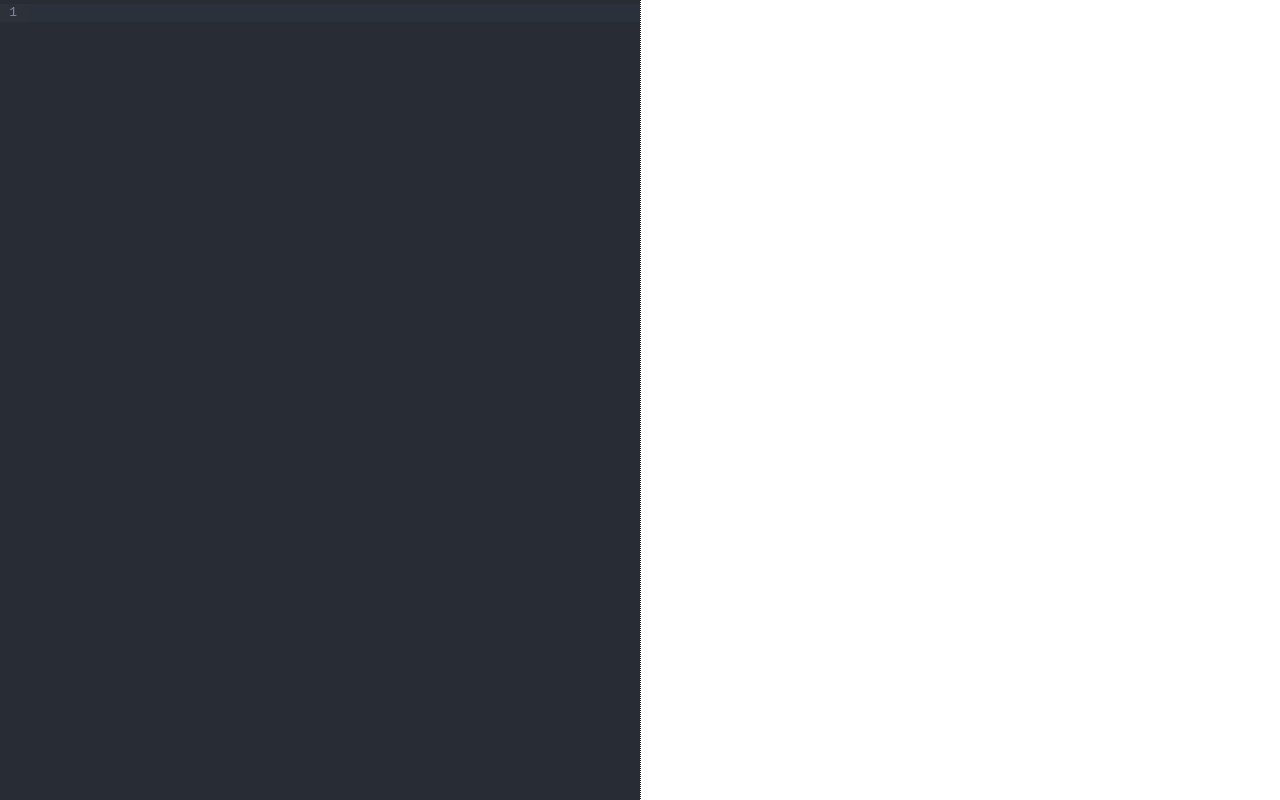
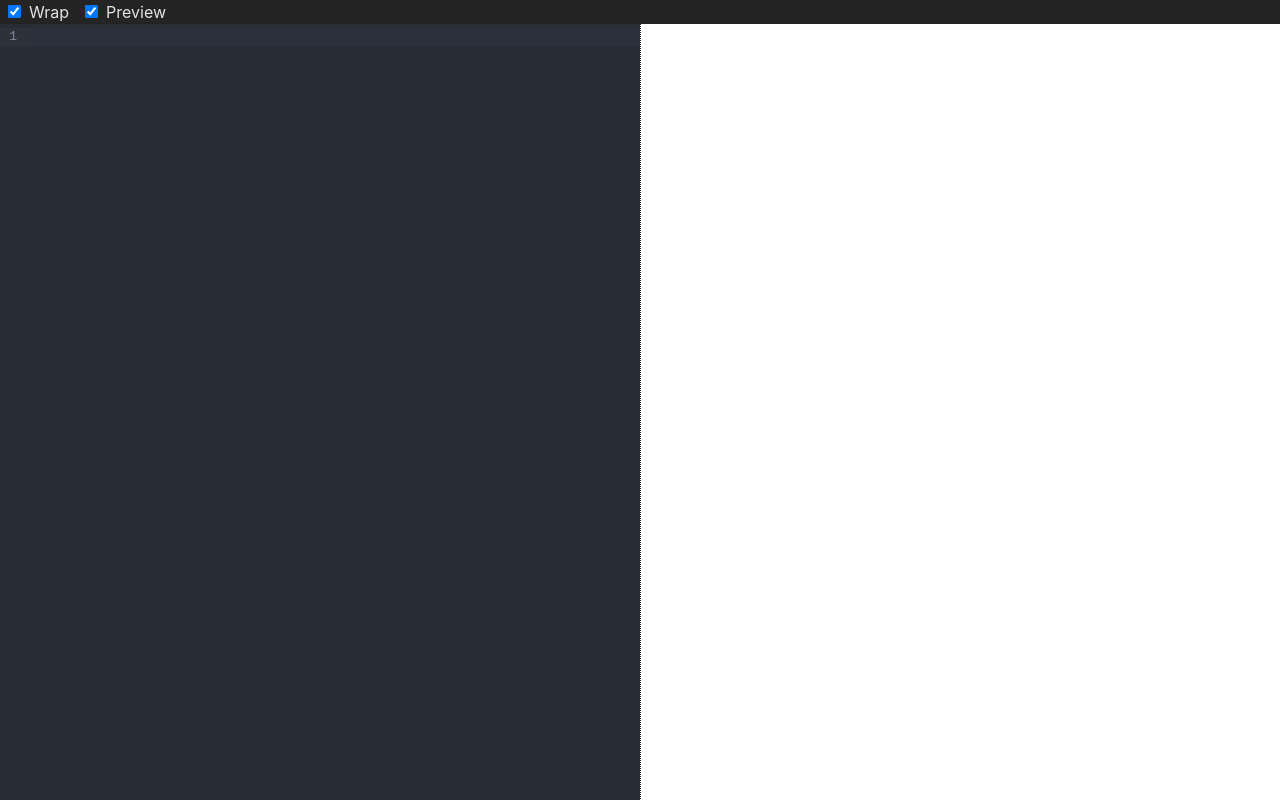
Before and after one commit to acro5piano/mini-editor, a React (Vite) app: page / in a window 1280 px wide. Built offline with nearby package versions, Linux system fonts and the light colour scheme.

Commit message:
feat: add toolbar

```diff
--- a/package.json
+++ b/package.json
@@ -13,6 +13,7 @@
     "@codemirror/state": "^6.2.0",
     "@codemirror/view": "^6.9.3",
     "@uiw/react-codemirror": "^4.19.11",
+    "clsx": "^1.2.1",
     "markdown-it": "^13.0.1",
     "react": "^18.2.0",
     "react-dom": "^18.2.0"
--- a/src/App.tsx
+++ b/src/App.tsx
@@ -1,16 +1,21 @@
-import { useCallback, useRef, useState } from 'react'
+import { useCallback, useMemo, useRef, useState } from 'react'
 import CodeMirror from '@uiw/react-codemirror'
 import { markdown } from '@codemirror/lang-markdown'
 import { EditorView } from '@codemirror/view'
+import { Extension } from '@codemirror/state'
 
 import { useAutoSave, STORAGE_KEY } from './hooks/useAutoSave'
 import { useMarkdown } from './hooks/useMarkdown'
+import clsx from 'clsx'
 
 const defaultValue = localStorage.getItem(STORAGE_KEY) || ''
 
 export function App() {
   const rawText = useRef(defaultValue)
   const [html, setHtml] = useState('')
+
+  const [lineWrapping, setLineWrapping] = useState(true)
+  const [showPreview, setShowPreview] = useState(true)
 
   const onChange = useCallback((value: string) => {
     rawText.current = value
@@ -19,24 +24,51 @@ export function App() {
   useAutoSave(rawText)
   useMarkdown(rawText, setHtml)
 
+  const extensions = useMemo(() => {
+    const exts: Extension[] = [markdown()]
+    if (lineWrapping) {
+      exts.push(EditorView.lineWrapping)
+    }
+    return exts
+  }, [lineWrapping])
+
   return (
     <div className="w-screen h-screen flex flex-col overflow-hidden">
+      <div className="w-full px-2">
+        <label>
+          <input
+            type="checkbox"
+            defaultChecked
+            onChange={() => setLineWrapping(!lineWrapping)}
+          />
+          <span className="ml-2">Wrap</span>
+        </label>
+        <label className="ml-4">
+          <input
+            type="checkbox"
+            defaultChecked
+            onChange={() => setShowPreview(!showPreview)}
+          />
+          <span className="ml-2">Preview</span>
+        </label>
+      </div>
       <div className="h-full flex-1 flex row">
-        <div className="w-1/2">
+        <div className={clsx(showPreview ? 'w-1/2' : 'w-full')}>
           <CodeMirror
             value={rawText.current}
             height="100vh"
-            extensions={[markdown(), EditorView.lineWrapping]}
+            extensions={extensions}
             onChange={onChange}
             theme="dark"
             indentWithTab
             autoFocus
           />
         </div>
-        <div
-          className="markdown-body w-1/2 p-3 overflow-y-scroll"
-          dangerouslySetInnerHTML={{ __html: html }}
-        />
+        {showPreview && (
+          <div className="markdown-body h-full w-1/2 p-3 overflow-y-scroll">
+            <div dangerouslySetInnerHTML={{ __html: html }} />
+          </div>
+        )}
       </div>
     </div>
   )
--- a/src/styles/index.css
+++ b/src/styles/index.css
@@ -20,6 +20,10 @@ body,
   -webkit-text-size-adjust: 100%;
 }
 
+* {
+  box-sizing: content-box;
+}
+
 @tailwind base;
 @tailwind components;
 @tailwind utilities;
@@ -28,6 +32,10 @@ body,
   list-style-type: decimal;
 }
 
+.markdown-body li {
+  list-style-type: disc;
+}
+
 .markdown-body img {
   display: inline;
 }
```
Also changed, not shown: 1 other file (tests, documents, lock files or other folders).
